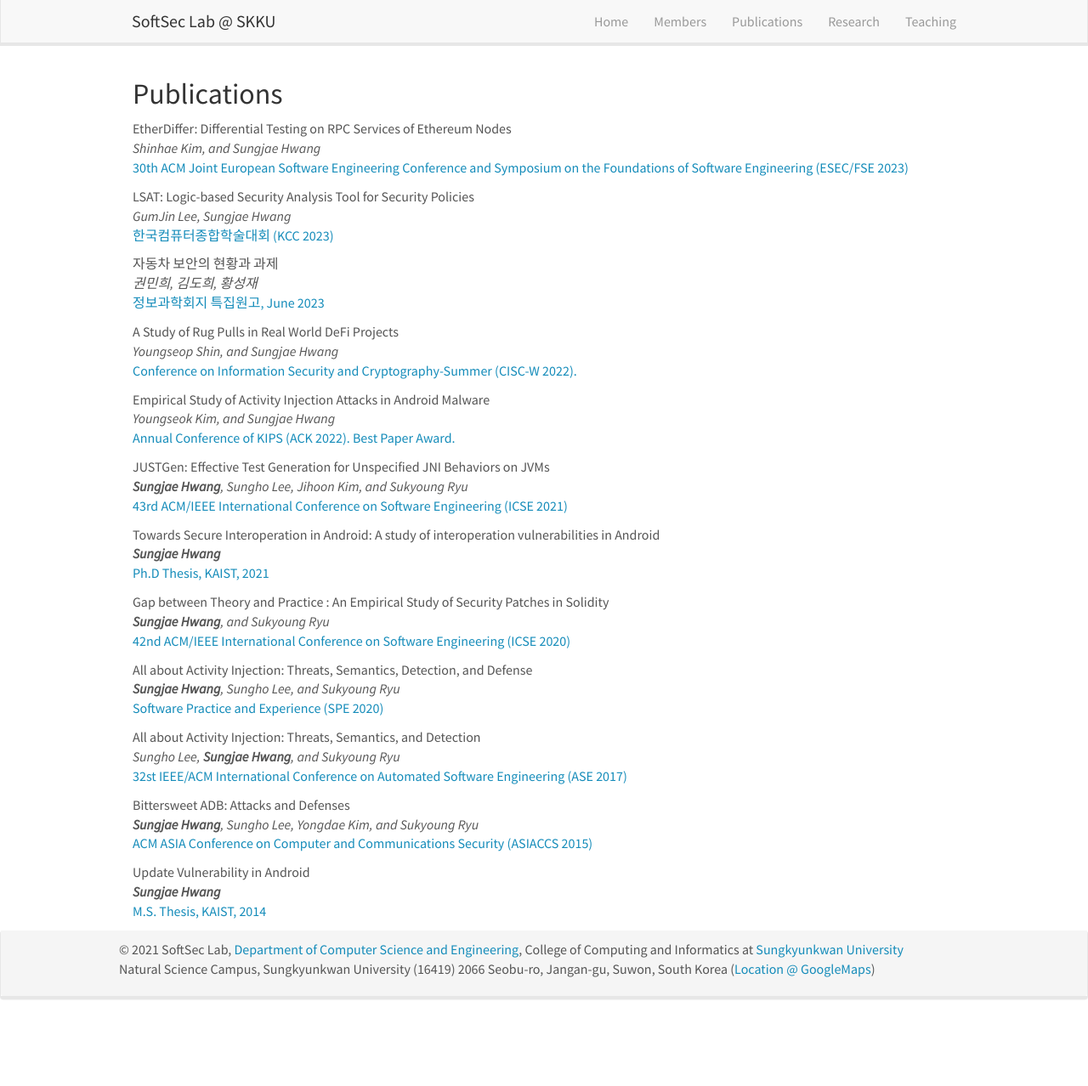
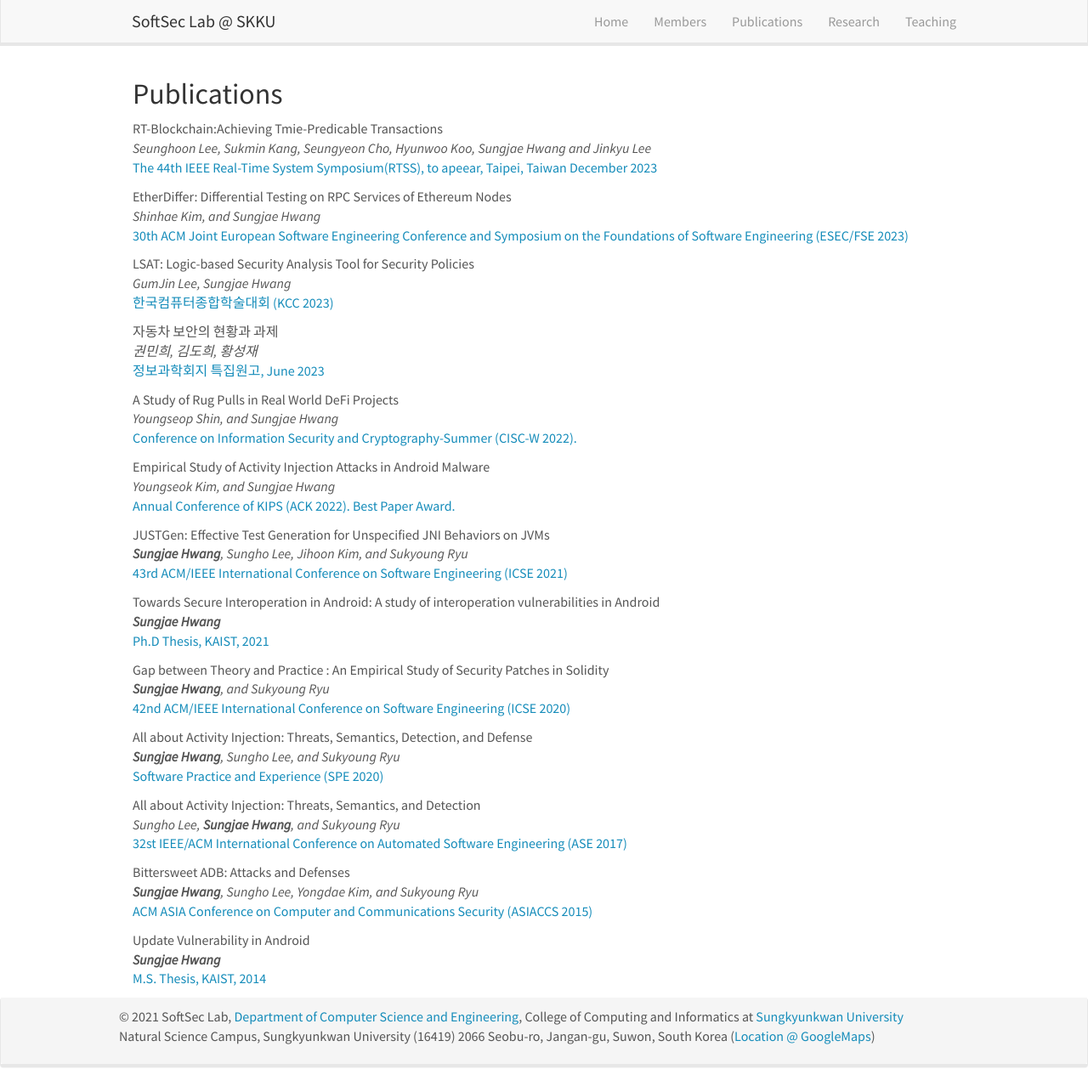
Before and after one commit to softsec-lab/softsec-lab.github.io, a Jekyll site: the page built from _pages/publications.md, in a window 1280 px wide and 1278 px high. Shown: the whole window at 85% size. Built offline with Jekyll 4.4.1, drawn with Linux system fonts in a browser that asks for light colours; nearby versions of some CDN libraries.

Commit message:
Update publist.yml

```diff
--- a/_data/publist.yml
+++ b/_data/publist.yml
@@ -1,3 +1,10 @@
+- title: "RT-Blockchain:Achieving Tmie-Predicable Transactions"
+  authors: Seunghoon Lee, Sukmin Kang, Seungyeon Cho, Hyunwoo Koo, Sungjae Hwang and Jinkyu Lee
+  link:
+    url:
+    display: The 44th IEEE Real-Time System Symposium(RTSS), to apeear, Taipei, Taiwan December 2023
+  highlight: 1
+  news2:
 
 - title: "EtherDiffer: Differential Testing on RPC Services of Ethereum Nodes"
   authors: Shinhae Kim, and Sungjae Hwang
```
